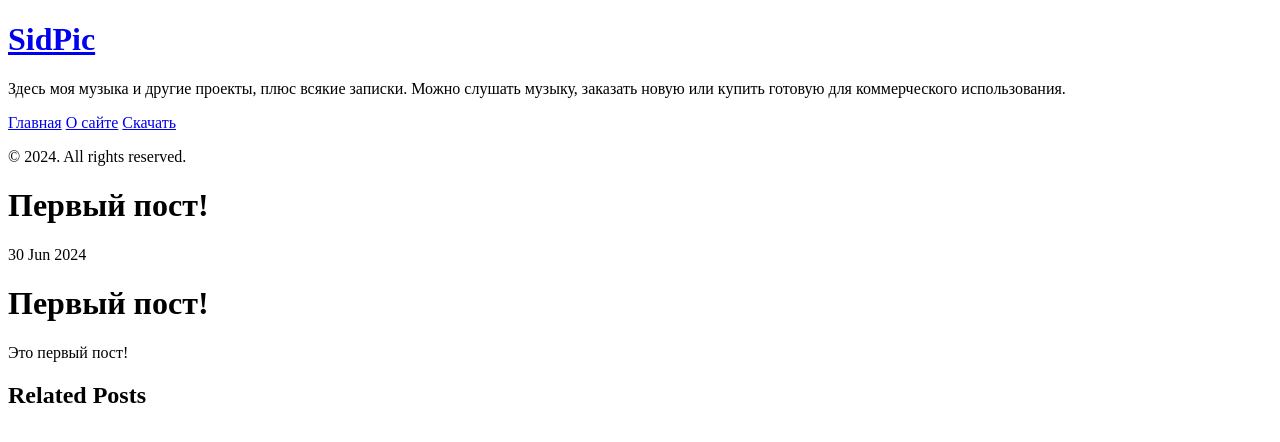
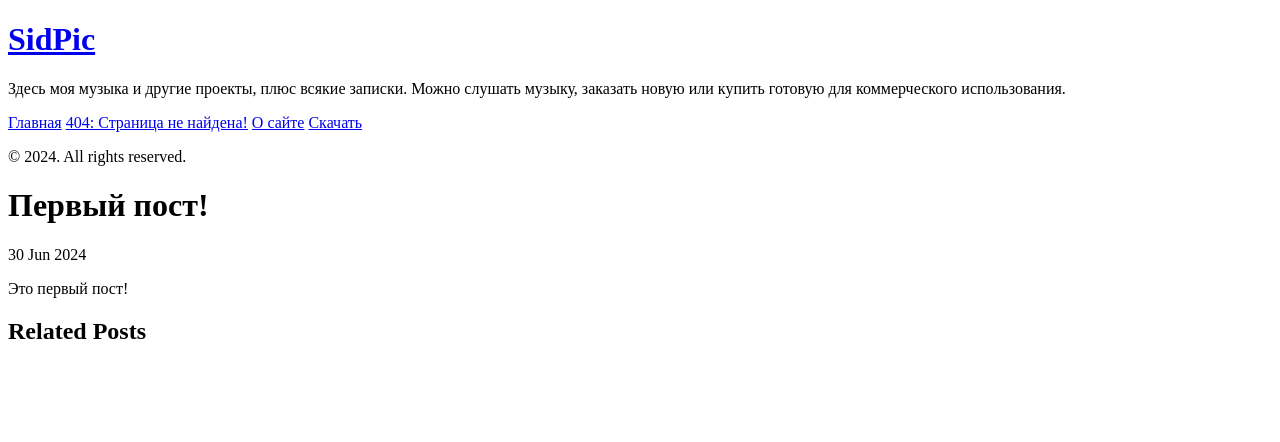
Before and after one commit to SidPic/SidPic.github.io, a Jekyll site: the page built from _posts/2024-06-30-first_post.md, in a window 1280 px wide. Shown: the top 442 px of the page. Built offline with Jekyll 4.4.1, drawn with Linux system fonts in a browser that asks for light colours; Markdown is read by kramdown in place of the engine named in the settings.

Commit message:
post_fix_

```diff
--- a/404.html
+++ b/404.html
@@ -1,6 +1,7 @@
 ---
 title: "404: Страница не найдена!"
 permalink: 404.html
+layout: page
 ---
 
 <div class="page">
--- a/_layouts/default.html
+++ b/_layouts/default.html
@@ -1,5 +1,5 @@
 <!DOCTYPE html>
-<html lang="ru-ru">
+<html lang="ru">
 
   {% include head.html %}
 
--- a/_posts/2024-06-30-first_post.md
+++ b/_posts/2024-06-30-first_post.md
@@ -2,5 +2,4 @@
 layout: post
 title: Первый пост!
 ---
-# Первый пост!
 Это первый пост!
```
Also changed, not shown: about.md (+0 -1 lines).
